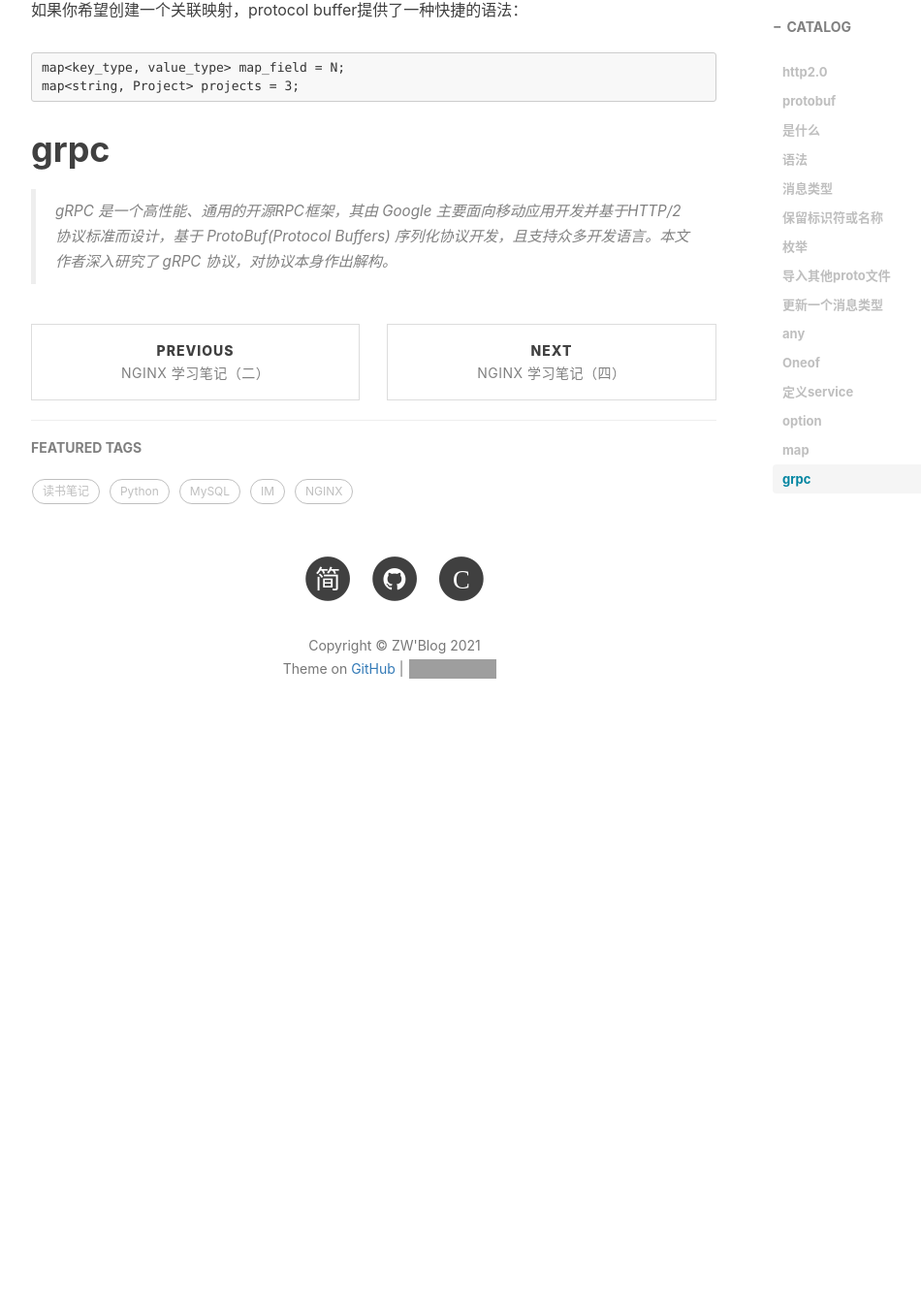
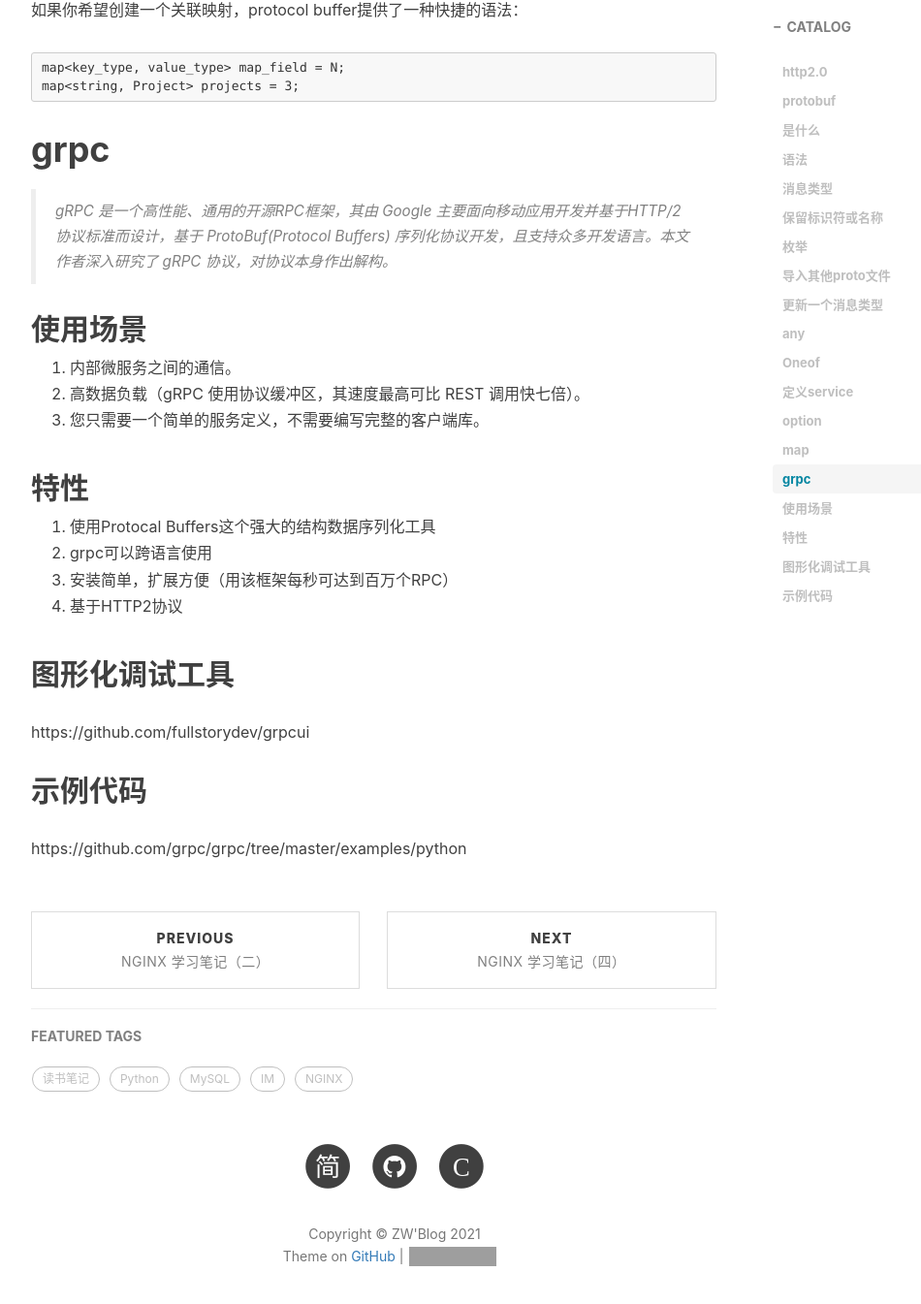
Before and after one commit to GitZW/gitzw.github.io, a Jekyll site: the page built from _posts/2020-12-20-grpc.md, in a window 1280 px wide and 1400 px high, scrolled down 4093 px. Shown: the top 1345 px of the window at 97% size, without its empty margins (233-1183 px from the left). Built offline with Jekyll 4.4.1, drawn with Linux system fonts in a browser that asks for light colours; nearby versions of some CDN libraries; comment, search, counter and statistics services are not loaded; before the commit the page ends 4887 px from its top, so only the background shows below that; some of the changed text lies outside the part shown; grey boxes are pictures that could not be loaded.

Commit message:
grpc 特性

```diff
--- a/_posts/2020-12-20-nginx学习笔记五.md
+++ b/_posts/2020-12-20-grpc.md
@@ -1,13 +1,13 @@
 ---
 layout:     post
-title:      NGINX 学习笔记（四）
-subtitle:   NGINX 学习笔记（四）
+title:      grpc
+subtitle:   grpc
 date:       2020-11-21
 author:     ZW
 header-img: img/mysql_img.jpg
 catalog: 	 true
 tags:
-    - NGINX
+    - grpc
 ---
 
 
@@ -133,3 +133,20 @@
 
 # grpc
 > gRPC 是一个高性能、通用的开源RPC框架，其由 Google 主要面向移动应用开发并基于HTTP/2 协议标准而设计，基于 ProtoBuf(Protocol Buffers) 序列化协议开发，且支持众多开发语言。本文作者深入研究了 gRPC 协议，对协议本身作出解构。
+
+## 使用场景
+1. 内部微服务之间的通信。
+2. 高数据负载（gRPC 使用协议缓冲区，其速度最高可比 REST 调用快七倍）。
+3. 您只需要一个简单的服务定义，不需要编写完整的客户端库。
+
+## 特性
+1. 使用Protocal Buffers这个强大的结构数据序列化工具
+2. grpc可以跨语言使用
+3. 安装简单，扩展方便（用该框架每秒可达到百万个RPC）
+4. 基于HTTP2协议
+
+## 图形化调试工具
+https://github.com/fullstorydev/grpcui
+
+## 示例代码
+https://github.com/grpc/grpc/tree/master/examples/python
```
